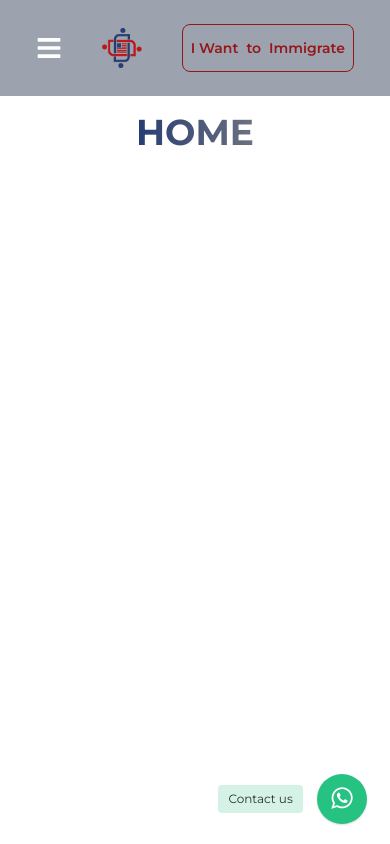
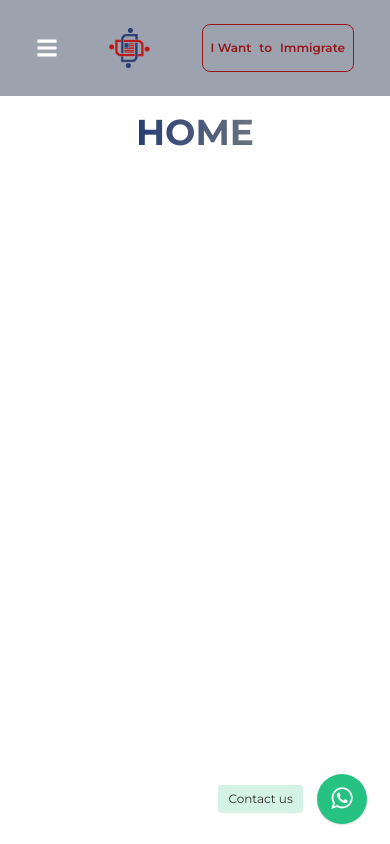
Before and after one commit to bryansanudo/refactor-workforce, a React (Vite) app: page /individuals/home in a window 390 px wide. Both pictures are taken after a click on the button "Looking For Employees?". Built offline with nearby package versions, Linux system fonts and the light colour scheme; the HTML template or start-up script is replaced by a standard one.

Commit message:
bug mobile

```diff
--- a/src/components/companies/CNavbar.jsx
+++ b/src/components/companies/CNavbar.jsx
@@ -72,7 +72,7 @@ const CNavbar = ({ setContent }) => {
             onClick={() => setIsMenuShown(!isMenuShown)}
             className="block lg:hidden cursor-pointer"
           >
-            {isMenuShown ? <FaTimes size={26} /> : <FaBars size={26} />}
+            {isMenuShown ? <FaTimes size={22} /> : <FaBars size={22} />}
           </div>
 
           {/* <div className="bg-white p-1 rounded-full block lg:hidden">
@@ -82,7 +82,7 @@ const CNavbar = ({ setContent }) => {
             className="h-10 object-contain lg:hidden block"
           />
           <button
-            className="btn btn-primary text-[14px] p-2 btn-outline capitalize hover:scale-105 duration-700 "
+            className="btn btn-primary text-[12px] p-2 btn-outline capitalize hover:scale-105 duration-700 "
             onClick={btnIndividuals}
           >
             I Want <span className="lowercase">to</span> Immigrate
--- a/src/components/individuals/INavbar.jsx
+++ b/src/components/individuals/INavbar.jsx
@@ -72,7 +72,7 @@ const INavbar = ({ setContent }) => {
             onClick={() => setIsMenuShown(!isMenuShown)}
             className="block lg:hidden cursor-pointer"
           >
-            {isMenuShown ? <FaTimes size={26} /> : <FaBars size={26} />}
+            {isMenuShown ? <FaTimes size={22} /> : <FaBars size={22} />}
           </div>
 
           {/* <div className="bg-white p-1 rounded-full block lg:hidden">
@@ -82,7 +82,7 @@ const INavbar = ({ setContent }) => {
             className="h-10 object-contain lg:hidden block"
           />
           <button
-            className="btn btn-secondary text-[14px] p-2 btn-outline capitalize hover:scale-105 duration-700 "
+            className="btn btn-secondary text-[12px] p-2 btn-outline capitalize hover:scale-105 duration-700 "
             onClick={btnCompanies}
           >
             Looking For Employees?
```
